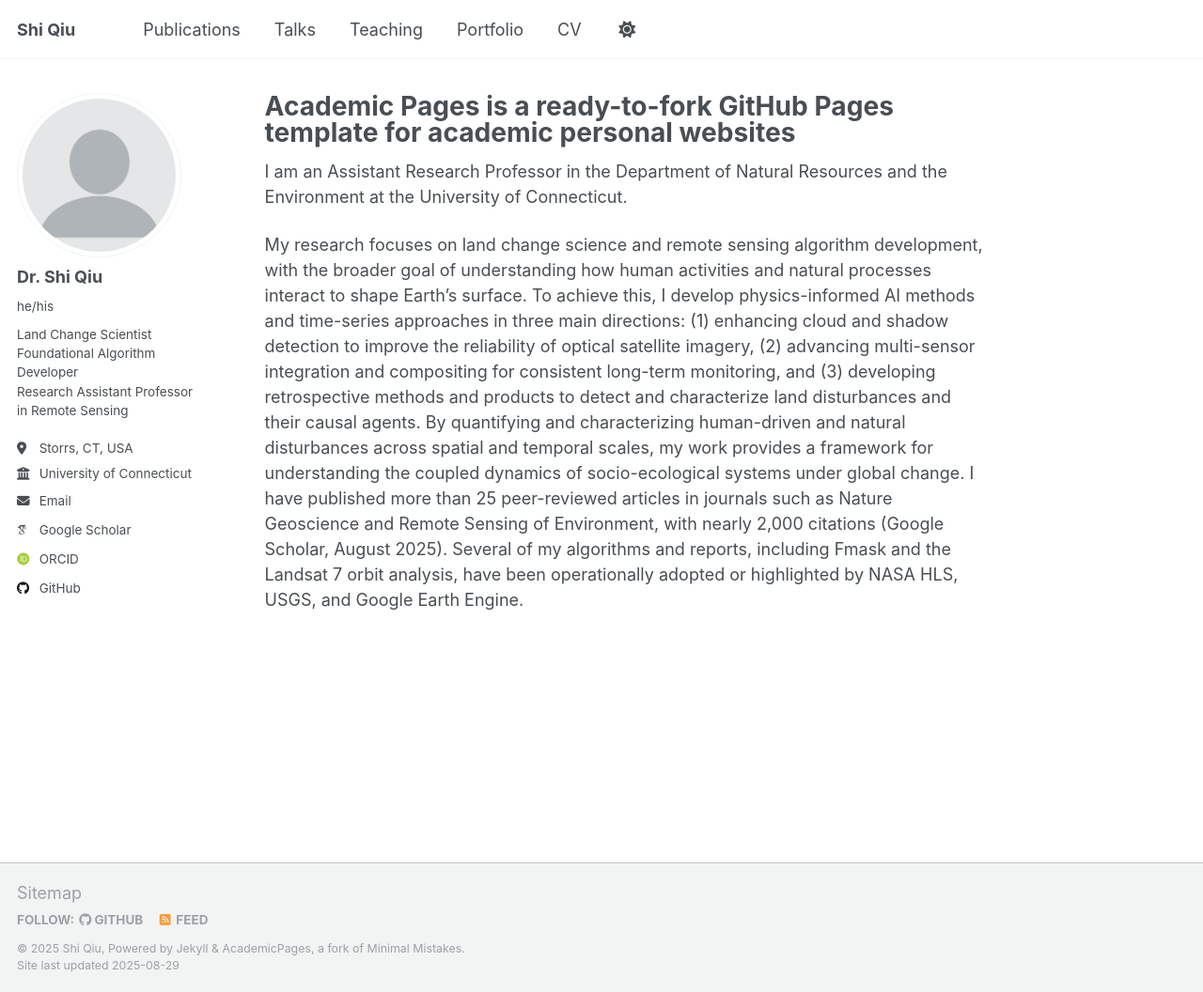
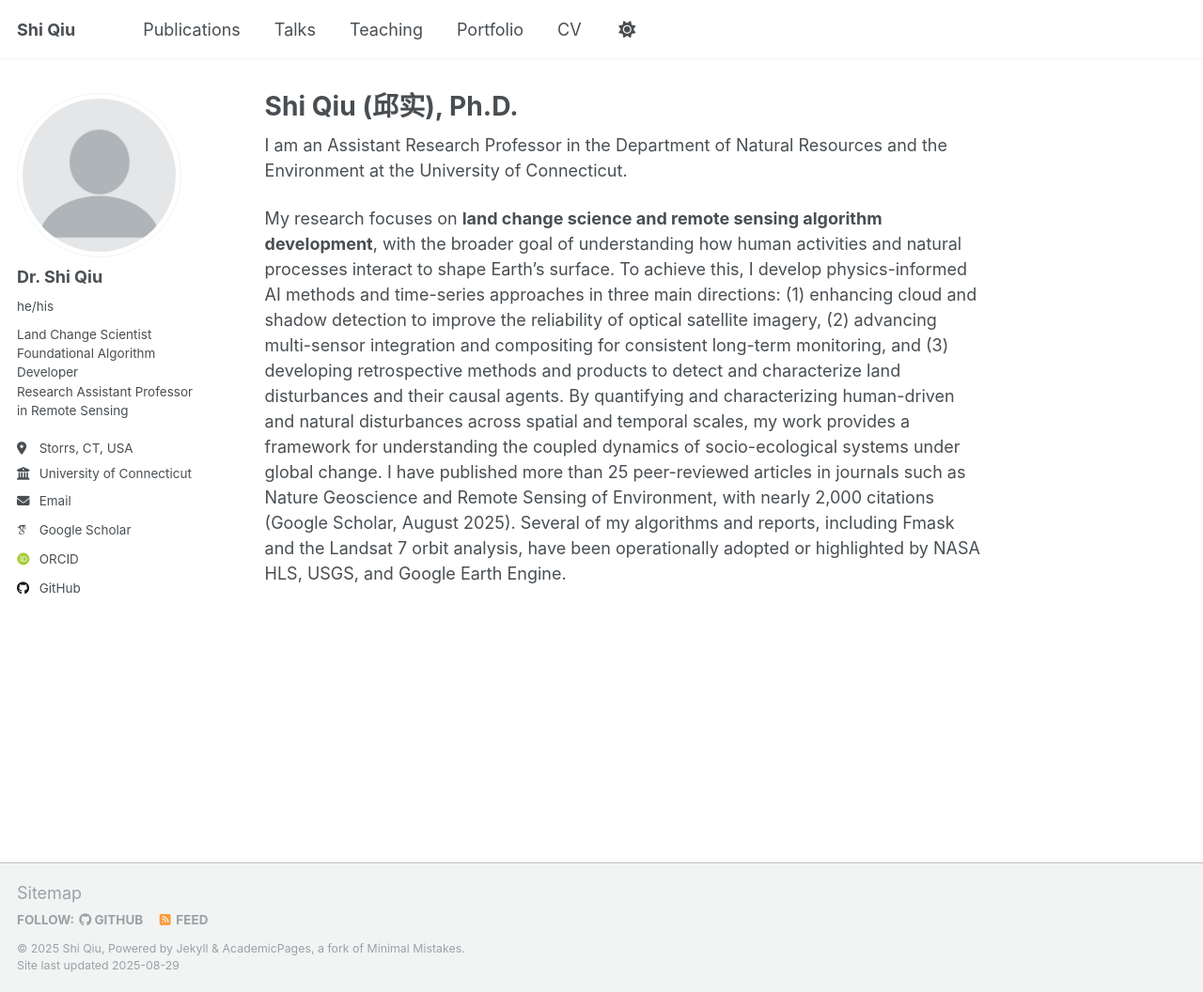
Before and after one commit to shi-eo/shi-eo.github.io, a Jekyll site: the page built from _pages/about.md, in a window 1280 px wide and 1056 px high. Shown: the whole window at 94% size. Built offline with Jekyll 4.4.1, drawn with Linux system fonts in a browser that asks for light colours; some web fonts are replaced; a script that is not in the unit is left out.

Commit message:
Update about.md

```diff
--- a/_pages/about.md
+++ b/_pages/about.md
@@ -1,6 +1,6 @@
 ---
 permalink: /
-title: "Academic Pages is a ready-to-fork GitHub Pages template for academic personal websites"
+title: "Shi Qiu (邱实), Ph.D."
 author_profile: true
 redirect_from:
   - /about/
@@ -9,4 +9,4 @@ redirect_from:
 
 I am an Assistant Research Professor in the Department of Natural Resources and the Environment at the University of Connecticut.
 
-My research focuses on land change science and remote sensing algorithm development, with the broader goal of understanding how human activities and natural processes interact to shape Earth’s surface. To achieve this, I develop physics-informed AI methods and time-series approaches in three main directions: (1) enhancing cloud and shadow detection to improve the reliability of optical satellite imagery, (2) advancing multi-sensor integration and compositing for consistent long-term monitoring, and (3) developing retrospective methods and products to detect and characterize land disturbances and their causal agents. By quantifying and characterizing human-driven and natural disturbances across spatial and temporal scales, my work provides a framework for understanding the coupled dynamics of socio-ecological systems under global change. I have published more than 25 peer-reviewed articles in journals such as Nature Geoscience and Remote Sensing of Environment, with nearly 2,000 citations (Google Scholar, August 2025). Several of my algorithms and reports, including Fmask and the Landsat 7 orbit analysis, have been operationally adopted or highlighted by NASA HLS, USGS, and Google Earth Engine.
+My research focuses on <b> land change science and remote sensing algorithm development</b>, with the broader goal of understanding how human activities and natural processes interact to shape Earth’s surface. To achieve this, I develop physics-informed AI methods and time-series approaches in three main directions: (1) enhancing cloud and shadow detection to improve the reliability of optical satellite imagery, (2) advancing multi-sensor integration and compositing for consistent long-term monitoring, and (3) developing retrospective methods and products to detect and characterize land disturbances and their causal agents. By quantifying and characterizing human-driven and natural disturbances across spatial and temporal scales, my work provides a framework for understanding the coupled dynamics of socio-ecological systems under global change. I have published more than 25 peer-reviewed articles in journals such as Nature Geoscience and Remote Sensing of Environment, with nearly 2,000 citations (Google Scholar, August 2025). Several of my algorithms and reports, including Fmask and the Landsat 7 orbit analysis, have been operationally adopted or highlighted by NASA HLS, USGS, and Google Earth Engine.
```
